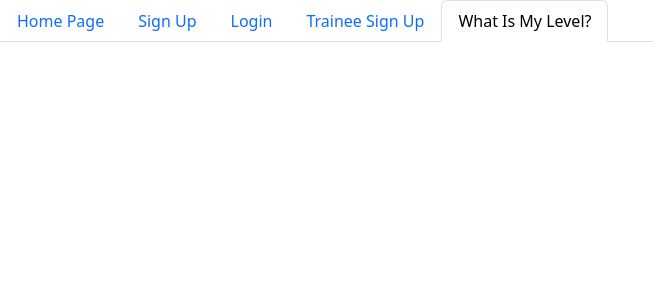
After one commit to ozayW/Final-Project, a Flask app: page /Signup/Trainee/Level in a window 1280 px wide. The commit adds this page. Shown: the top 300 px of the page, without its empty margins (0-653 px from the left). Run offline with Flask 3, Linux system fonts and the light colour scheme.

Commit message:
version 1.07

```diff
--- a/Clients/ClientSocket.py
+++ b/Clients/ClientSocket.py
@@ -46,8 +46,6 @@ def login_page():
 
 @app.route("/Signup", methods=["GET", "POST"])
 def signup_page():
-    if request.method == "POST":
-        pass
     return render_template("Signup.html")
 
 @app.route("/Signup/Trainer", methods=["GET", "POST"])
@@ -56,7 +54,13 @@ def trainer_signup():
 
 @app.route("/Signup/Trainee", methods=["GET", "POST"])
 def trainee_signup():
+    if request.method == 'POST':
+        print('HI')
     return render_template("TraineeSignup.html")
+
+@app.route("/Signup/Trainee/Level", methods=['GET', "POST"])
+def level_page():
+    return render_template("Level.html")
 
 #Gym Manager#
 
--- /dev/null
+++ b/Clients/templates/Level.html
@@ -0,0 +1,33 @@
+<!DOCTYPE html>
+<html lang="en">
+<head>
+    <meta charset="UTF-8">
+    <title>Tel Update</title>
+          <!-- This is a Bootstarp -->
+    <link href="https://cdn.jsdelivr.net/npm/bootstrap@5.3.2/dist/css/bootstrap.min.css" rel="stylesheet" integrity="sha384-T3c6CoIi6uLrA9TneNEoa7RxnatzjcDSCmG1MXxSR1GAsXEV/Dwwykc2MPK8M2HN" crossorigin="anonymous">
+</head>
+<body>
+
+    <ul class="nav nav-tabs">
+        <li class="nav-item">
+            <a class="nav-link" href="/">Home Page</a>
+        </li>
+        <li class="nav-item">
+            <a class="nav-link" href="/Signup">Sign Up</a>
+        </li>
+        <li class="nav-item">
+            <a class="nav-link" href="/Login">Login</a>
+        </li>
+        <li class="nav-item">
+            <a class="nav-link" href="/Signup/Trainee">Trainee Sign Up</a>
+        </li>
+        <li class="nav-item">
+            <a class="nav-link active" aria-current="page" href="#">What Is My Level?</a>
+        </li>
+    </ul>
+
+
+    <script src="https://cdn.jsdelivr.net/npm/bootstrap@5.3.2/dist/js/bootstrap.bundle.min.js" integrity="sha384-C6RzsynM9kWDrMNeT87bh95OGNyZPhcTNXj1NW7RuBCsyN/o0jlpcV8Qyq46cDfL" crossorigin="anonymous"></script>
+
+</body>
+</html>
--- a/Clients/templates/Login.html
+++ b/Clients/templates/Login.html
@@ -25,16 +25,16 @@
       <div class="container d-flex justify-content-center align-items-center">
         <form class="d-flex flex-column" method="POST">
             <div class="mb-3">
-                <label for="exampleFormControlInput1" class="form-label">Username</label>
+                <label for="Username" class="form-label">Username</label>
                 <input type="text" class="form-control" name="Username" id="Username">
             </div>
 
             <div class="mb-3">
-                <label for="exampleFormControlInput1" class="form-label">Password</label>
+                <label for="Password" class="form-label">Password</label>
                 <input type="password" class="form-control" name="Password" id="Password">
             </div>
 
-            <button type="submit" class="btn btn-danger">כניסה</button>
+            <button type="submit" class="btn btn-danger">Login</button>
         </form>
       </div>
 
--- a/Server/DBHandle.py
+++ b/Server/DBHandle.py
@@ -67,9 +67,8 @@ def workout_exists(date, timeslot):
         return False
 
 
-
-#***Users Database**#
-def add_user(username,role, password, level, max_workouts):
+#**Users Database**#
+def add_user(username, password, role, level, max_workouts):
     with MongoClient(uri) as cluster:
         users = cluster['GYM']['Users']
         if not users.exists(username):
```
Also changed, not shown: Clients/templates/TraineeSignup.html (+58 -0 lines).
